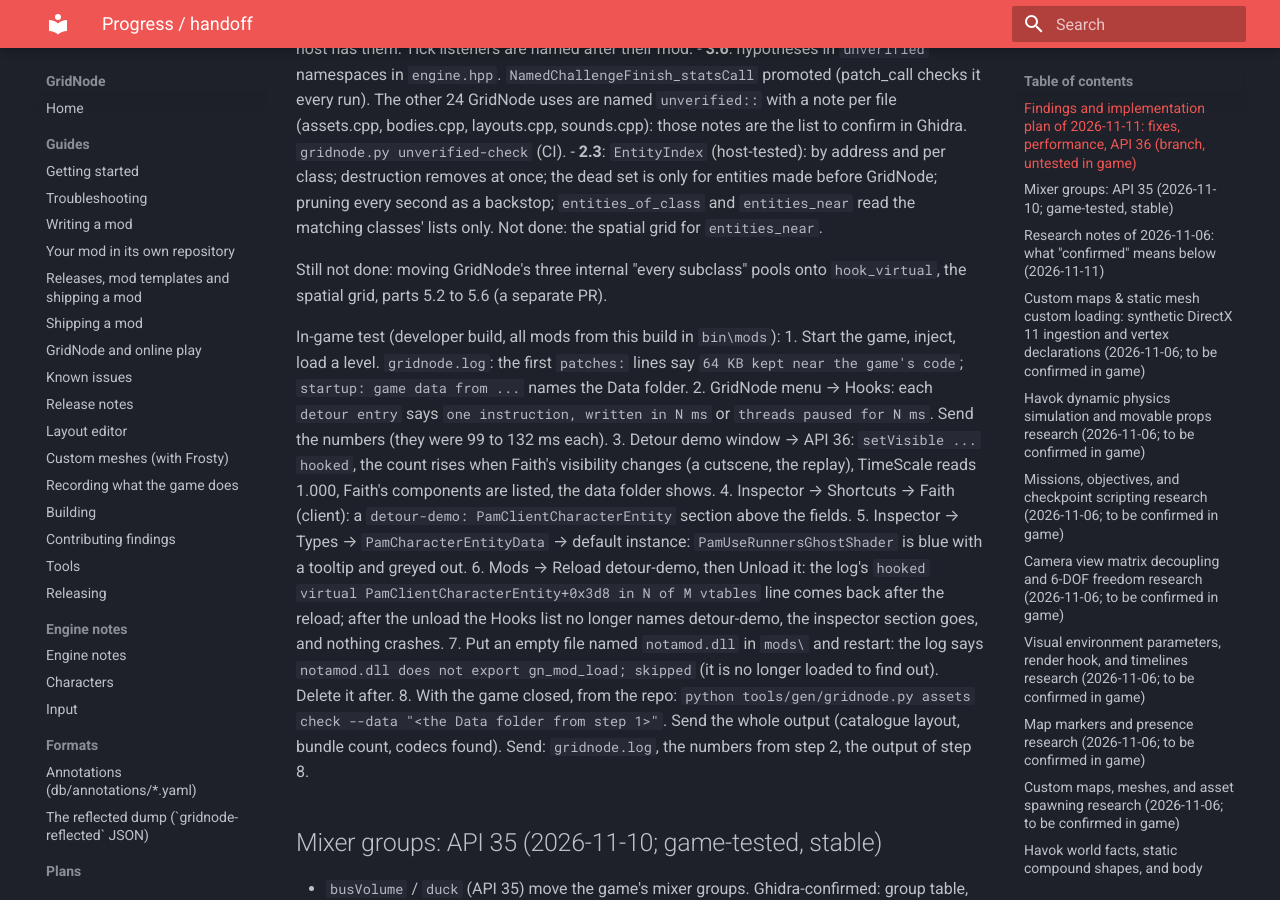
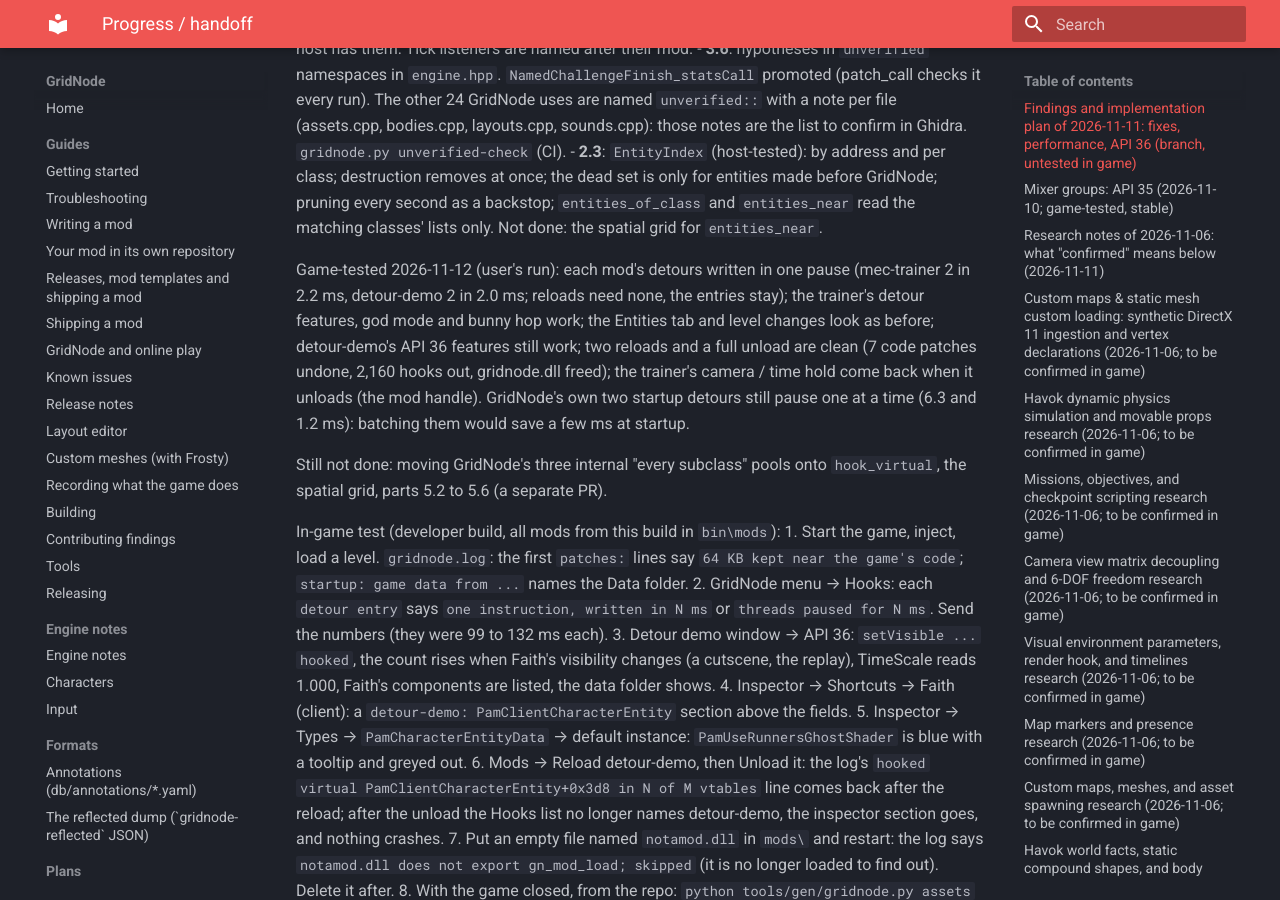
Before and after one commit to CodeNameMeteor/Gridnode, an MkDocs documentation site: the page built from docs/progress.md, in a window 1280 px wide and 900 px high, scrolled down 1725 px. Built offline with MkDocs 1.6.1 and Material for MkDocs 9.7.7, drawn with Linux system fonts in a browser that asks for light colours.

Commit message:
progress: API 37 game-tested (batched detours, mod handle, entity index, unverified split)
Co-Authored-By: Claude Opus 5.5 <noreply@anthropic.com>
Claude-Session: https://claude.ai/code/session_019UGCLf6Ks3eQC9xMHytTtg

```diff
--- a/docs/progress.md
+++ b/docs/progress.md
@@ -66,6 +66,13 @@ Second round (API 37, the user's choices of 2026-11-11; untested in game):
 - **2.3**: `EntityIndex` (host-tested): by address and per class; destruction removes at once; the dead set
   is only for entities made before GridNode; pruning every second as a backstop; `entities_of_class` and
   `entities_near` read the matching classes' lists only. Not done: the spatial grid for `entities_near`.
+
+Game-tested 2026-11-12 (user's run): each mod's detours written in one pause (mec-trainer 2 in 2.2 ms,
+detour-demo 2 in 2.0 ms; reloads need none, the entries stay); the trainer's detour features, god mode and
+bunny hop work; the Entities tab and level changes look as before; detour-demo's API 36 features still work;
+two reloads and a full unload are clean (7 code patches undone, 2,160 hooks out, gridnode.dll freed); the
+trainer's camera / time hold come back when it unloads (the mod handle). GridNode's own two startup
+detours still pause one at a time (6.3 and 1.2 ms): batching them would save a few ms at startup.
 
 Still not done: moving GridNode's three internal "every subclass" pools onto `hook_virtual`, the spatial
 grid, parts 5.2 to 5.6 (a separate PR).
```
Also changed, not shown: docs/known-issues.md (+3 -3 lines).
